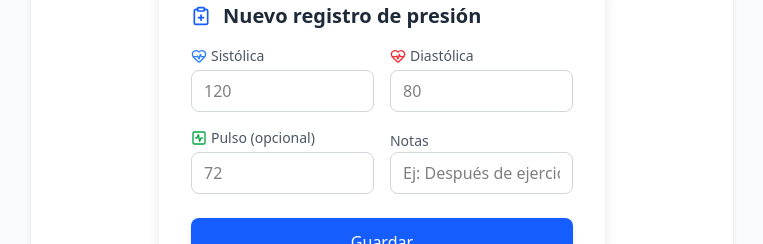
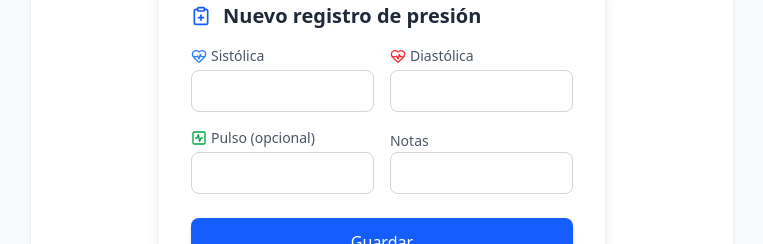
Before and after one commit to marin13c/blood-pressure-tracker-frontend, a Next.js app: page / in a window 1280 px wide. Shown: the part 247-491 px from the top of the page, without its empty margins (258-1021 px from the left). Built offline with nearby package versions, Linux system fonts and the light colour scheme; no server answers.

Commit message:
eliminando placeholder

```diff
--- a/app/components/RecordForm.jsx
+++ b/app/components/RecordForm.jsx
@@ -52,7 +52,6 @@ export default function RecordForm({ onAdd }) {
             value={systolic}
             onChange={(e) => setSystolic(e.target.value)}
             required
-            placeholder="120"
             className="w-full border border-gray-300 rounded-lg px-3 py-2 focus:ring-2 focus:ring-blue-500 outline-none transition"
           />
         </div>
@@ -67,7 +66,6 @@ export default function RecordForm({ onAdd }) {
             value={diastolic}
             onChange={(e) => setDiastolic(e.target.value)}
             required
-            placeholder="80"
             className="w-full border border-gray-300 rounded-lg px-3 py-2 focus:ring-2 focus:ring-blue-500 outline-none transition"
           />
         </div>
@@ -81,7 +79,6 @@ export default function RecordForm({ onAdd }) {
             type="number"
             value={pulse}
             onChange={(e) => setPulse(e.target.value)}
-            placeholder="72"
             className="w-full border border-gray-300 rounded-lg px-3 py-2 focus:ring-2 focus:ring-blue-500 outline-none transition"
           />
         </div>
@@ -94,7 +91,6 @@ export default function RecordForm({ onAdd }) {
             type="text"
             value={notes}
             onChange={(e) => setNotes(e.target.value)}
-            placeholder="Ej: Después de ejercicio"
             className="w-full border border-gray-300 rounded-lg px-3 py-2 focus:ring-2 focus:ring-blue-500 outline-none transition"
           />
         </div>
```
